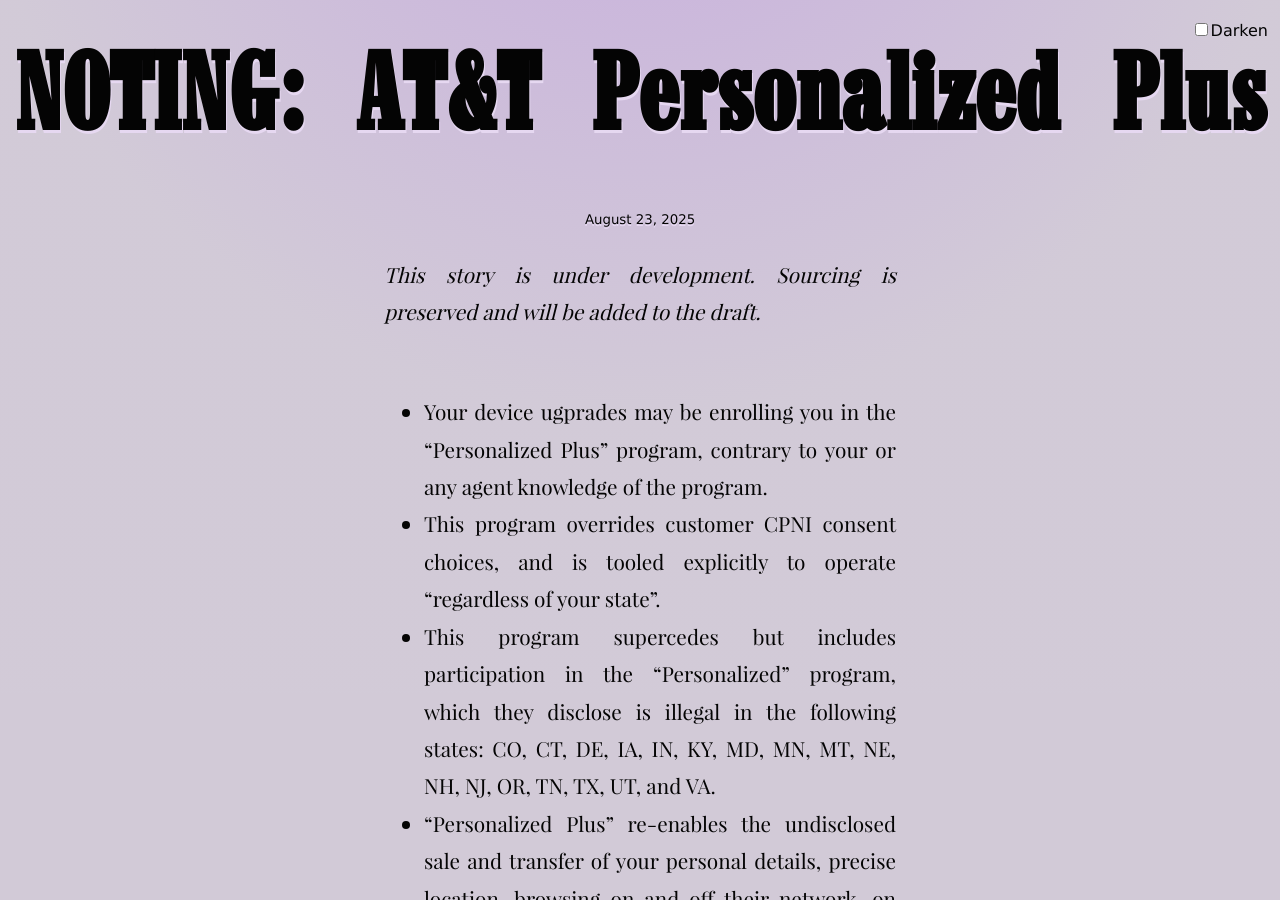
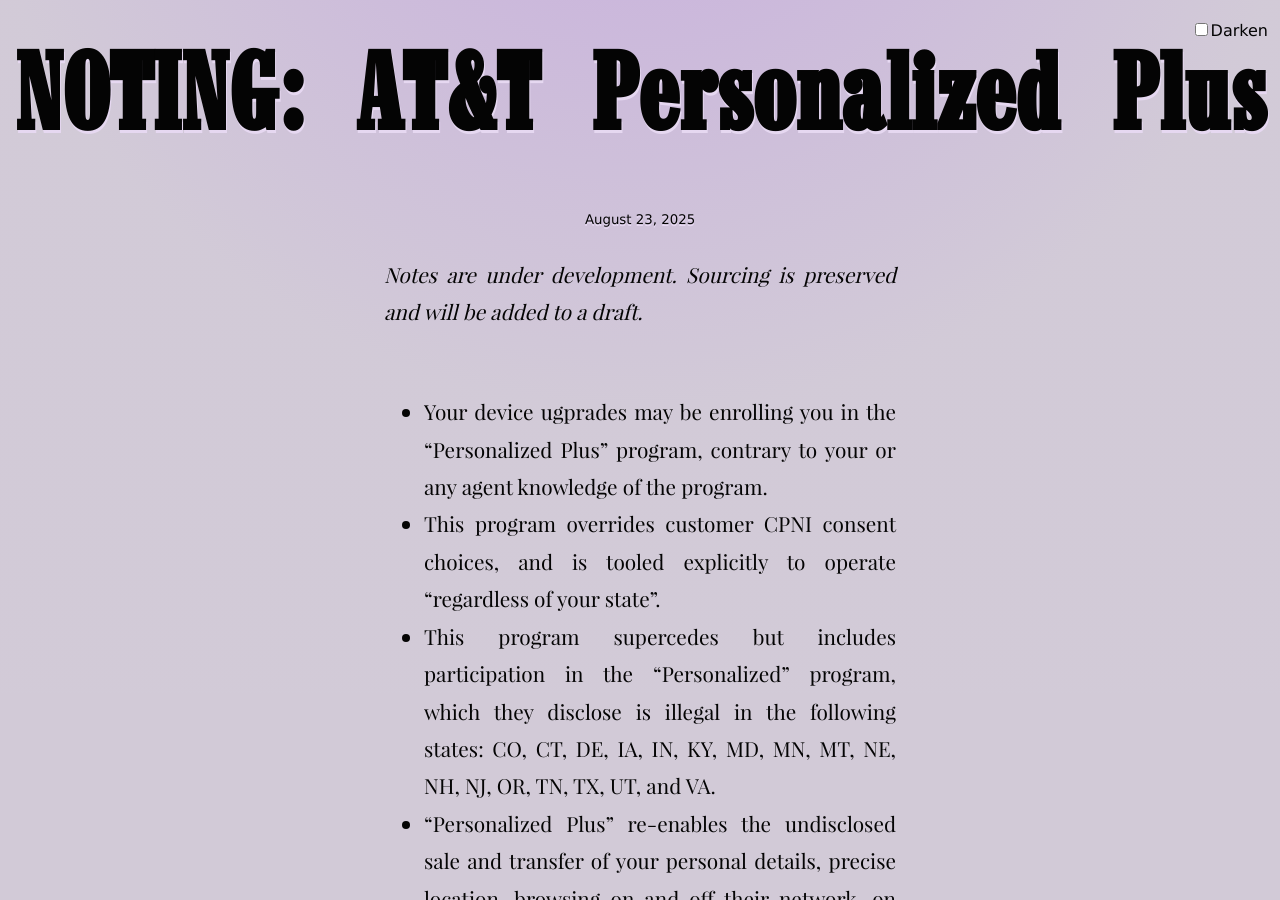
Before and after one commit to tiliv/antibody, a Jekyll site: the page built from docs/journal/autumn-ryan-Personalized-Plus/index.md, in a window 1280 px wide and 900 px high, scrolled down 417 px. Built offline with Jekyll 4.4.1, drawn with Linux system fonts in a browser that asks for light colours.

Commit message:
Clarify message

```diff
--- a/docs/journal/autumn-ryan-Personalized-Plus/index.md
+++ b/docs/journal/autumn-ryan-Personalized-Plus/index.md
@@ -13,7 +13,7 @@
 index: true
 ---
 
-_This story is under development. Sourcing is preserved and will be added to the draft._
+_Notes are under development. Sourcing is preserved and will be added to a draft._
 
 - Your device ugprades may be enrolling you in the "Personalized Plus" program, contrary to your or any agent knowledge of the program.
 - This program overrides customer CPNI consent choices, and is tooled explicitly to operate "regardless of your state".
```
